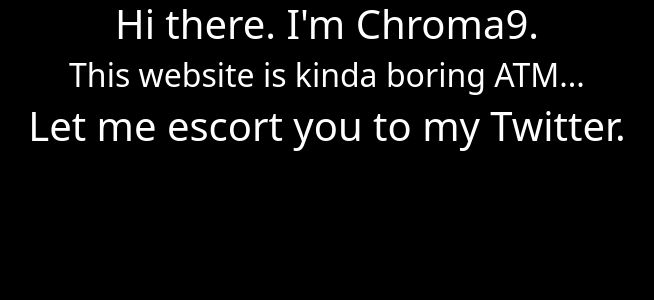
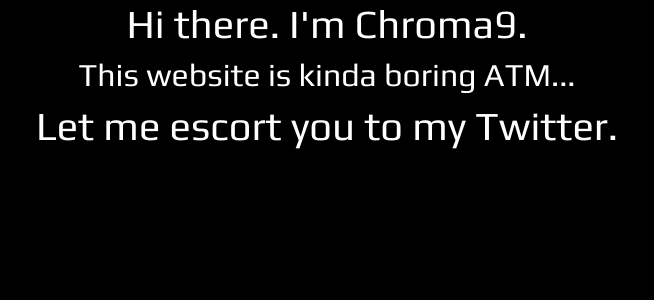
Before and after one commit to chroma9/chroma9.github.io, a Jekyll site: the page built from index.md, in a window 1280 px wide. Shown: the top 300 px of the page, without its empty margins (313-967 px from the left). Built offline with Jekyll 4.4.1, drawn with Linux system fonts in a browser that asks for light colours; nearby versions of some CDN libraries; some web fonts are replaced.

```diff
--- a/_layouts/homepage.html
+++ b/_layouts/homepage.html
@@ -2,7 +2,7 @@
 <html>
 {% include head.html %}
 
-<body class="bg-black text-white text-center">
+<body class="bg-black text-white text-center font-play">
     <h1>Hi there. I'm Chroma9.</h1>
     <h2>This website is kinda boring ATM...</h2>
     <h1>Let me escort you to my Twitter.</h1>
```
Also changed, not shown: assets/js/chroma9.min.js.
